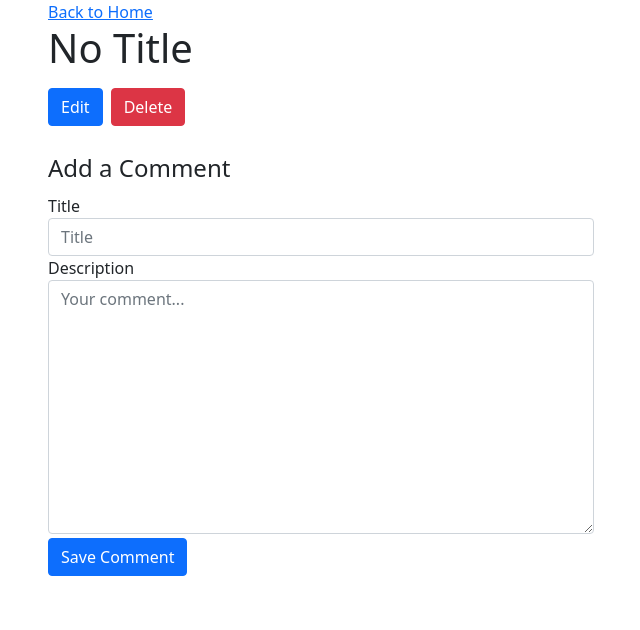
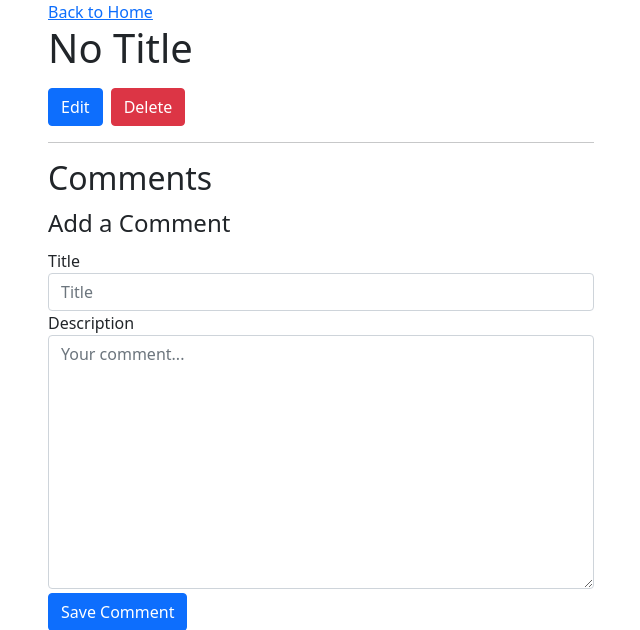
Before and after one commit to jaisawhney/Playlister, a Flask app: template templates/playlists_show.html in a window 1280 px wide. Shown: the part 54-684 px from the top of the page, without its empty margins (34-674 px from the left). Run offline with Flask 2, Linux system fonts and the light colour scheme; the template is opened without the code that fills it, so the values that code supplies are empty.

Commit message:
Add header for comments

```diff
--- a/app.py
+++ b/app.py
@@ -7,7 +7,7 @@ import os
 # DB Setup
 host = os.environ.get("MONGODB_URI", "mongodb://localhost:27017/Playlister")
 client = MongoClient(host=host)
-db = client.Playlister
+db = client.get_default_database()
 
 playlists = db.playlists
 comments = db.comments
--- a/templates/playlists_show.html
+++ b/templates/playlists_show.html
@@ -20,7 +20,8 @@
                 <button class="btn btn-danger mx-2" type="submit">Delete</button>
             </div>
         </form>
-        <br>
+        <hr>
+        <h2>Comments</h2>
         {% include "partials/comment_form.html" %}
 
         {% with comments=comments %}
--- a/tests.py
+++ b/tests.py
@@ -77,6 +77,5 @@ class PlaylistsTests(TestCase):
         mock_delete.assert_called_with({"_id": sample_playlist_id})
 
 
-
 if __name__ == "__main__":
     unittest_main()
```
